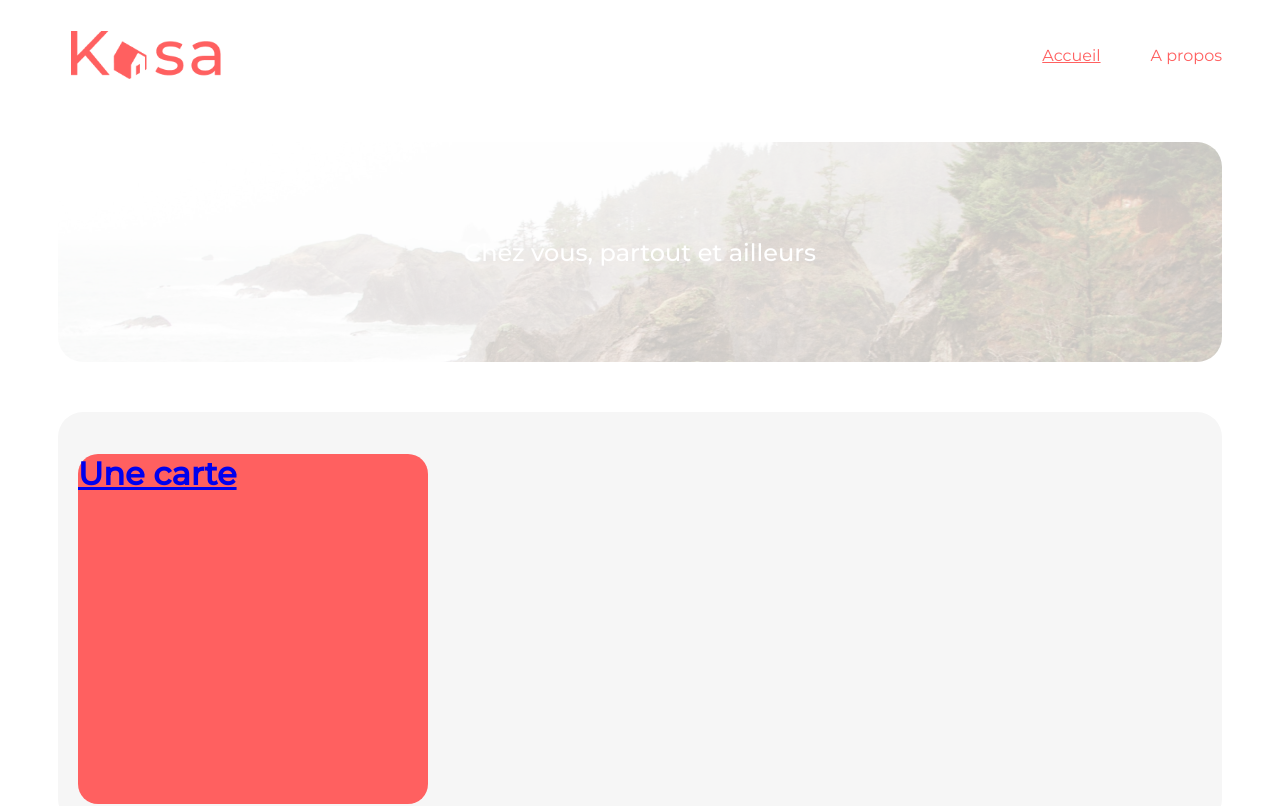
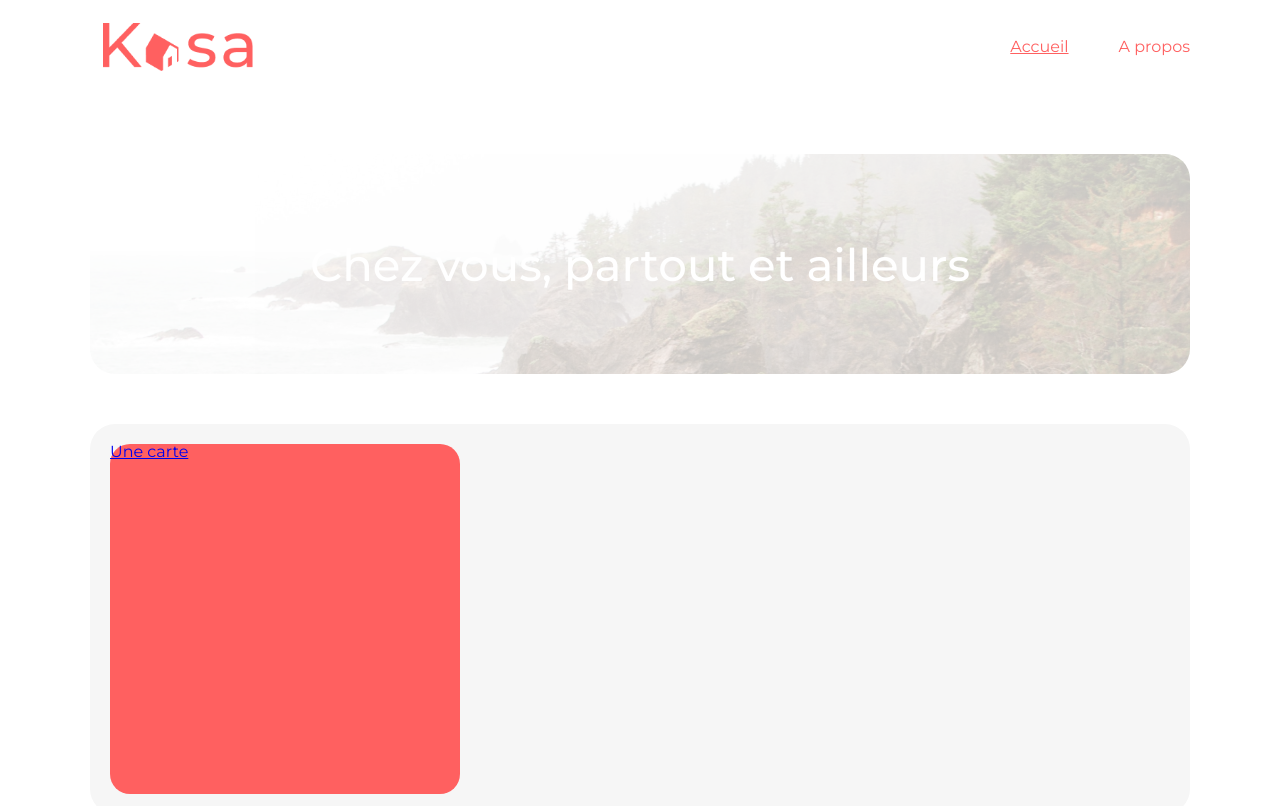
Before and after one commit to oum-s/P7-Kasaa, a React (Create React App) app: page / in a window 1280 px wide. Shown: the top 806 px of the page. Built offline with nearby package versions, Linux system fonts and the light colour scheme.

Commit message:
page 404 presque ok

```diff
--- a/src/Pages/Home/Home.js
+++ b/src/Pages/Home/Home.js
@@ -9,9 +9,9 @@
 function Home() {
 
     return (
-        <div>
+        <div className='kasa-home'>
             <Banner bannerImg={bannerImg} />
-                <div className='kasa-home'>
+                <div className='kasa-home_container'>
                     <Link to="/property/:id">
                         <PropertyCard />
                     </Link>
--- a/src/Pages/Home/Home.scss
+++ b/src/Pages/Home/Home.scss
@@ -1,9 +1,11 @@
 @import '../../styles/style.scss';
-
+.kasa-home{
+  padding: 10px 90px;
+}
 .kasa-banner-home{
   background: url(../../assets/banner-img.png);
 }
-.kasa-home{
+.kasa-home_container{
   background-color: $secondary;
   border-radius: 25px;
   padding: 20px;
--- a/src/Pages/NotFound/NotFound.scss
+++ b/src/Pages/NotFound/NotFound.scss
@@ -1,6 +1,7 @@
 @import '../../styles/style.scss';
 
 .kasa-404{
+  padding: 10px 90px;
   color: $primary;
   display: flex;
   justify-content: center;
--- a/src/Pages/Property/Property.scss
+++ b/src/Pages/Property/Property.scss
@@ -0,0 +1,3 @@
+.kasa-property{
+  padding: 10px 90px;
+}
--- a/src/components/Banner/Banner.scss
+++ b/src/components/Banner/Banner.scss
@@ -10,8 +10,10 @@
   justify-content: center;
   align-items: center;
   margin: 50px 0;
+
+  h2{
+    color: white;
+    font-weight: 500;
+    font-size: 45px;
+  }
 }
-h2{
-  color: white;
-  font-weight: 500;
-}
--- a/src/components/Header/Header.scss
+++ b/src/components/Header/Header.scss
@@ -4,8 +4,10 @@
 // *{
 //   @include base;
 // }
-nav {
-  display: flex;
+.kasa-header {
+    display: flex;
+    padding: 10px 90px;
+
     .logo{
       width: 150px;
       padding: 13px;
--- /dev/null
+++ b/src/styles/reset.css
@@ -0,0 +1,48 @@
+/* http://meyerweb.com/eric/tools/css/reset/
+   v2.0 | 20110126
+   License: none (public domain)
+*/
+
+html, body, div, span, applet, object, iframe,
+h1, h2, h3, h4, h5, h6, p, blockquote, pre,
+a, abbr, acronym, address, big, cite, code,
+del, dfn, em, img, ins, kbd, q, s, samp,
+small, strike, strong, sub, sup, tt, var,
+b, u, i, center,
+dl, dt, dd, ol, ul, li,
+fieldset, form, label, legend,
+table, caption, tbody, tfoot, thead, tr, th, td,
+article, aside, canvas, details, embed,
+figure, figcaption, footer, header, hgroup,
+menu, nav, output, ruby, section, summary,
+time, mark, audio, video {
+	margin: 0;
+	padding: 0;
+	border: 0;
+	font-size: 100%;
+	font: inherit;
+	vertical-align: baseline;
+}
+/* HTML5 display-role reset for older browsers */
+article, aside, details, figcaption, figure,
+footer, header, hgroup, menu, nav, section {
+	display: block;
+}
+body {
+	line-height: 1;
+}
+ol, ul {
+	list-style: none;
+}
+blockquote, q {
+	quotes: none;
+}
+blockquote:before, blockquote:after,
+q:before, q:after {
+	content: '';
+	content: none;
+}
+table {
+	border-collapse: collapse;
+	border-spacing: 0;
+}
--- a/src/styles/style.scss
+++ b/src/styles/style.scss
@@ -1,7 +1,10 @@
+@import 'reset';
 @import url('https://fonts.googleapis.com/css2?family=Montserrat:ital,wght@0,400;0,500;1,400;1,500&display=swap');
 
 body{
-  padding: 10px 50px;
+  /* padding: 10px 50px; */
+  padding: 0px;
+  margin: 0px;
   font-family: 'Montserrat', sans-serif;
   box-sizing: border-box;
 }
```
